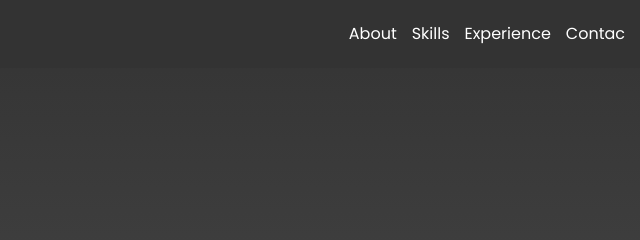
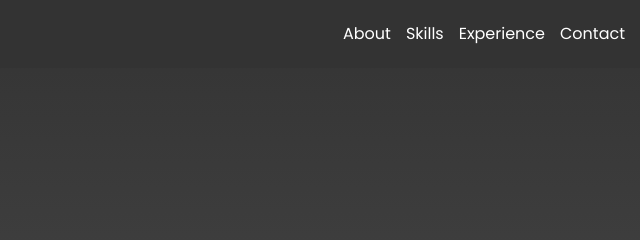
Before and after one commit to ugaleabhi/rishabh, a plain HTML site: page index.html in a window 1280 px wide. Shown: the top 240 px of the page, 640-1280 px from the left. Drawn offline with Linux system fonts and the light colour scheme.

Commit message:
contact change

```diff
--- a/index.html
+++ b/index.html
@@ -17,7 +17,7 @@
             <li><a href="#about">About</a></li>
             <li><a href="#skills">Skills</a></li>
             <li><a href="#experience">Experience</a></li>
-            <li><a href="#contact">Contac</a></li>
+            <li><a href="#contact">Contact</a></li>
         </ul>
     </nav>
 
```
